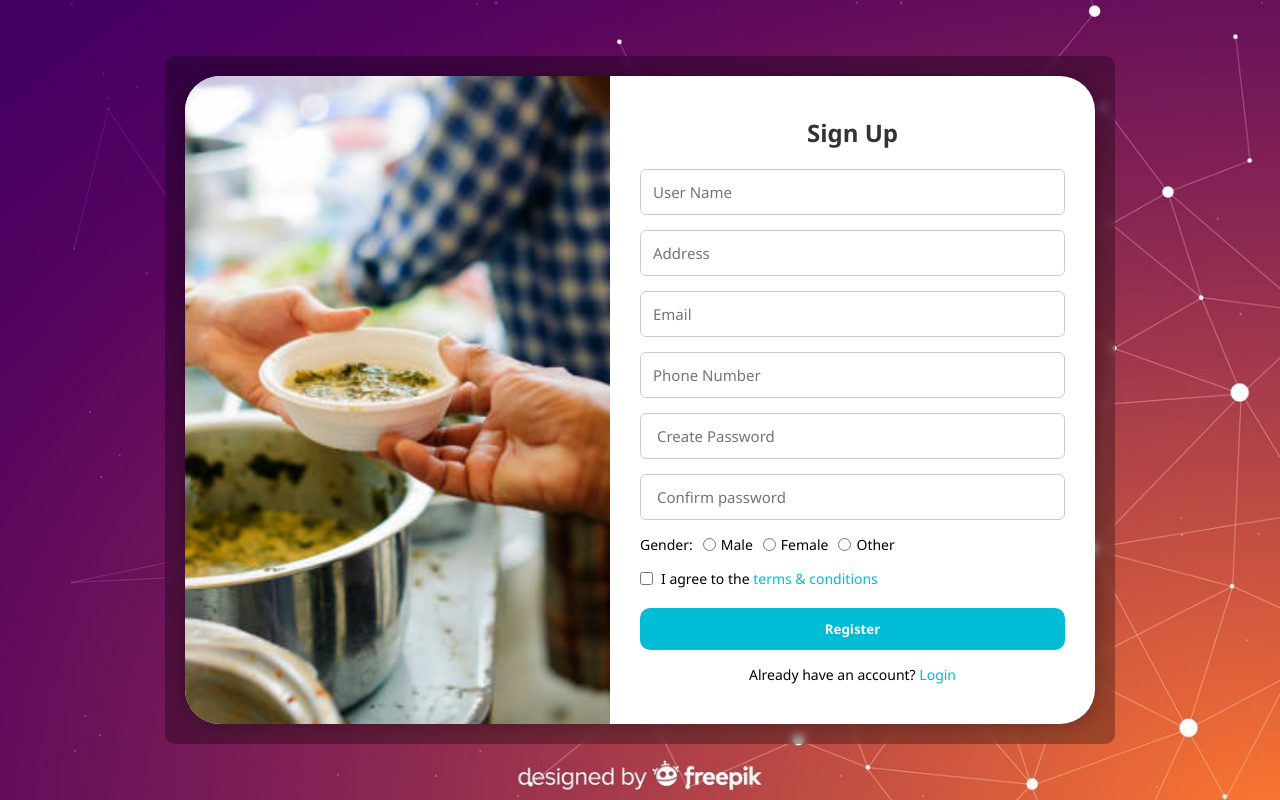
After one commit to SudipMondal704/Smart-Food-Waste-Management-System, a PHP site: page /php/Registration/usersignup.php in a window 1280 px wide. The commit adds this page. Run offline with PHP 8.4, Linux system fonts and the light colour scheme.

Commit message:
Update this code

```diff
--- a/Home.html
+++ b/Home.html
@@ -20,7 +20,7 @@
                 <li><a href="" class="active">Home</a></li>
                 <li><a href="">About</a></li>
                 <li><a href="">Contact</a></li>
-                <li><a href="http://localhost/php%20files/Final%20Year%20Project/Smart-Food-Waste-Management-System/usersignup.php">Profile</a></li>
+                <li><a href="index.html">Login</a></li>
             </ul>
         </nav>
     </header>
@@ -74,7 +74,7 @@
 
     <footer class="footer">
         <div class="footer-left col-md col-sm-6">
-            <p class ="About">
+            <p class ="about">
                 <span> About us</span>The basic concept of this project  Food Waste Management is to collect the excess/leftover  food from donors such as hotels, restaurants, marriage halls , etc and distribute to  the  needy people .
 
             </p>
--- a/Registration/UserReg.php
+++ b/Registration/UserReg.php
@@ -11,7 +11,7 @@
     <div class="signup-box">
       <div class="left-image"></div>
       <div class="right-section">
-      <h2>Registration</h2>
+        <h2>Registration</h2>
         <form action="#" method="post">
           <input type="text" placeholder="Username" required />
           <input type="text" placeholder="Address" required />
@@ -35,7 +35,7 @@
 
           <button type="submit">Register</button>
         </form>
-        <p class="login-link">Already have an account? <a href="http://localhost/foodWaste/Smart-Food-Waste-Management-System/Registration/userlogin.php">Login</a></p>
+        <p class="login-link">Already have an account? <a href="http://localhost/php%20files/Final%20Year%20Project/Smart-Food-Waste-Management-System/Registration/userlogin.php">Login</a></p>
       </div>
     </div>
   </div>
--- a/Registration/userlogin.php
+++ b/Registration/userlogin.php
@@ -25,7 +25,7 @@
 
           <button type="submit">Login</button>
         </form>
-        <p class="login-link">Don't have an account?<a href="http://localhost/foodWaste/Smart-Food-Waste-Management-System/Registration/UserReg.php"> Registration</a></p>
+        <p class="login-link">Don't have an account?<a href="http://localhost/php%20files/Final%20Year%20Project/Smart-Food-Waste-Management-System/Registration/UserReg.php"> Registration</a></p>
       </div>
     </div>
   </div>
--- /dev/null
+++ b/Registration/usersignup.css
@@ -0,0 +1,149 @@
+* {
+    margin: 0;
+    padding: 0;
+    box-sizing: border-box;
+    font-family: "Segoe UI", sans-serif;
+  }
+
+  html, body {
+    height: 100%;
+  }
+
+  body {
+    background: url(formbackground.jpg);
+    background-size: cover;
+    background-position: center;
+    min-height: 100vh;
+    display: flex;
+    justify-content: center;
+    align-items: center;
+    padding: 20px;
+    overflow-y: hidden;
+    overflow-x: hidden;
+  }
+
+  .overlay {
+    background-color: rgba(0, 0, 0, 0.3);
+    padding: 20px;;
+    border-radius: 10px;
+    backdrop-filter: blur(4px);
+    width: 100%;
+    max-width: 950px;
+    box-sizing: border-box;
+  }
+
+  .signup-box {
+    display: flex;
+    flex-wrap: wrap;
+    background-color: white;
+    border-radius: 35px;
+    overflow: hidden;
+    box-shadow: 0 0 20px rgba(0, 0, 0, 0.3);
+    margin: 0;
+  }
+
+  .left-image {
+    flex: 1 1 100%;
+    min-height: 200px;
+    background-image: url('leftsideform.jpg');
+    background-size: cover;
+    background-position: center;
+  }
+
+  .right-section {
+    flex: 1 1 100%;
+    padding: 30px 20px;
+  }
+
+  .right-section h2 {
+    text-align: center;
+    margin-bottom: 20px;
+    color: #333;
+  }
+
+  form input[type="text"],
+  form input[type="email"],
+  form input[type="password"],
+  form input[type="tel"] {
+    width: 100%;
+    padding: 12px;
+    margin-bottom: 15px;
+    border: 1px solid #ccc;
+    border-radius: 6px;
+    font-size: 15px;
+  }
+
+  .gender {
+    display: flex;
+    align-items: center;
+    gap: 10px;
+    font-size: 14px;
+    margin-bottom: 15px;
+    flex-wrap: wrap;
+  }
+
+  .gender label {
+    display: flex;
+    align-items: center;
+    gap: 5px;
+  }
+
+  .checkbox {
+    display: flex;
+    align-items: center;
+    font-size: 14px;
+    margin-bottom: 20px;
+  }
+
+  .checkbox input {
+    margin-right: 8px;
+  }
+
+  .checkbox a {
+    color: #00bcd4;
+    text-decoration: none;
+  }
+
+  button {
+    width: 100%;
+    padding: 12px;
+    background: #00bcd4;
+    color: white;
+    border: none;
+    border-radius: 10px;
+    font-weight: bold;
+    cursor: pointer;
+    transition: background 0.3s ease;
+  }
+
+  button:hover {
+    background: #0097a7;
+  }
+
+  .login-link {
+    text-align: center;
+    margin-top: 15px;
+    font-size: 14px;
+  }
+
+  .login-link a {
+    color: #00bcd4;
+    text-decoration: none;
+  }
+
+  @media (min-width: 768px) {
+    .signup-box {
+      flex-wrap: nowrap;
+    }
+
+    .left-image {
+      flex: 1;
+      min-height: auto;
+      height: auto;
+    }
+
+    .right-section {
+      flex: 1;
+      padding: 40px 30px;
+    }
+  }
--- /dev/null
+++ b/Registration/usersignup.php
@@ -0,0 +1,45 @@
+<!DOCTYPE html>
+<html lang="en">
+<head>
+  <meta charset="UTF-8" />
+  <meta name="viewport" content="width=device-width, initial-scale=1.0" />
+  <title>Responsive Signup Form</title>
+  <link rel="stylesheet" href="usersignup.css" />
+</head>
+<body>
+  <div class="overlay">
+    <div class="signup-box">
+      <div class="left-image"></div>
+      <div class="right-section">
+        <h2>Sign Up</h2>
+        <form>
+          <input type="text" placeholder="User Name" required />
+          <input type="text" placeholder="Address" required />
+          <input type="email" placeholder="Email" required />
+          <input type="tel" placeholder="Phone Number" required />
+          <input type="password" placeholder=" Create Password" required />
+          <input type="password" placeholder=" Confirm password" required />
+
+
+          <div class="gender">
+          <label>Gender:</label>
+            <label><input type="radio" name="gender" /> Male</label>
+            <label><input type="radio" name="gender" /> Female</label>
+            <label><input type="radio" name="gender" /> Other</label>
+          </div>
+
+          <div class="checkbox">
+            <input type="checkbox" required />
+            <span>I agree to the <a href="#">terms & conditions</a></span>
+          </div>
+
+          <button type="submit">Register</button>
+        </form>
+        <div class="login-link">
+          Already have an account? <a href="http://localhost/php%20files/Final%20Year%20Project/Smart-Food-Waste-Management-System/registration/userlogin.php">Login</a>
+        </div>
+      </div>
+    </div>
+  </div>
+</body>
+</html>
```
Also changed, not shown: Home.css (+11 -8 lines), Registration/UserReg.css (+10 -1 lines), index.html (+109 -1 lines), formbackground.jpg (added).
